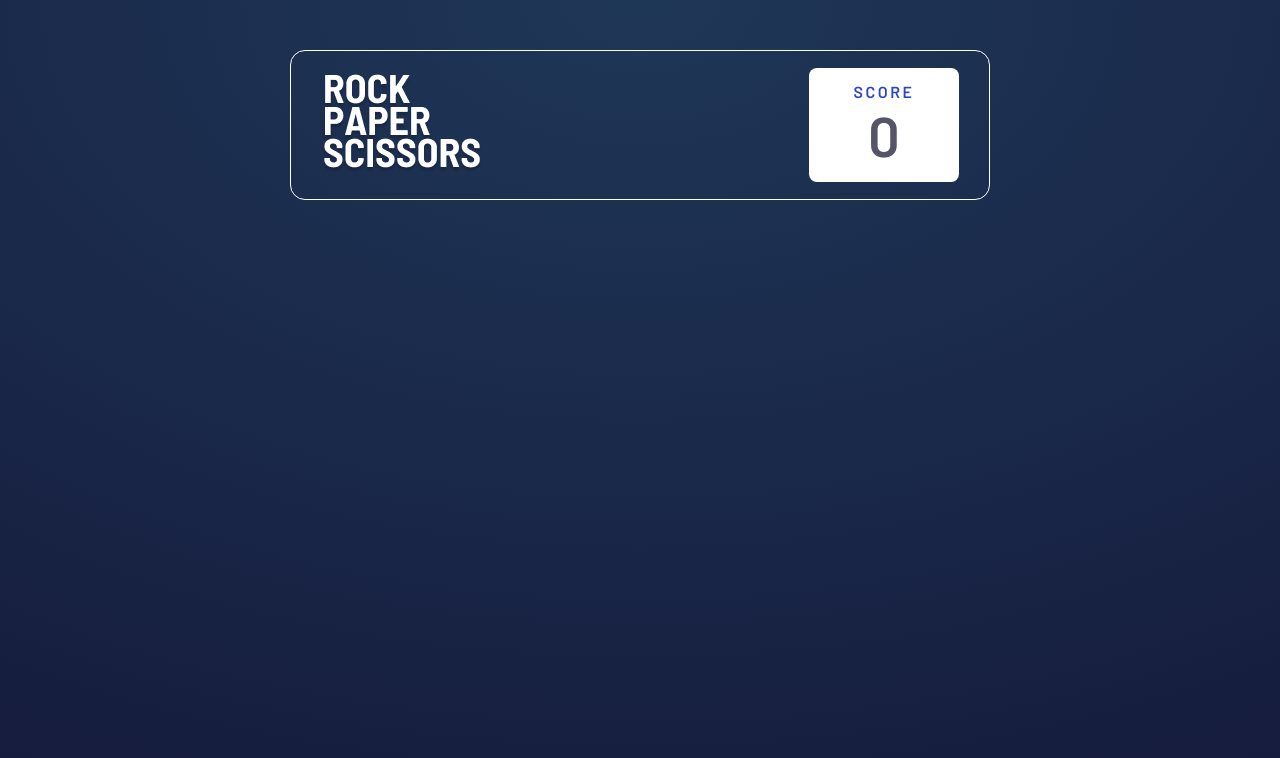
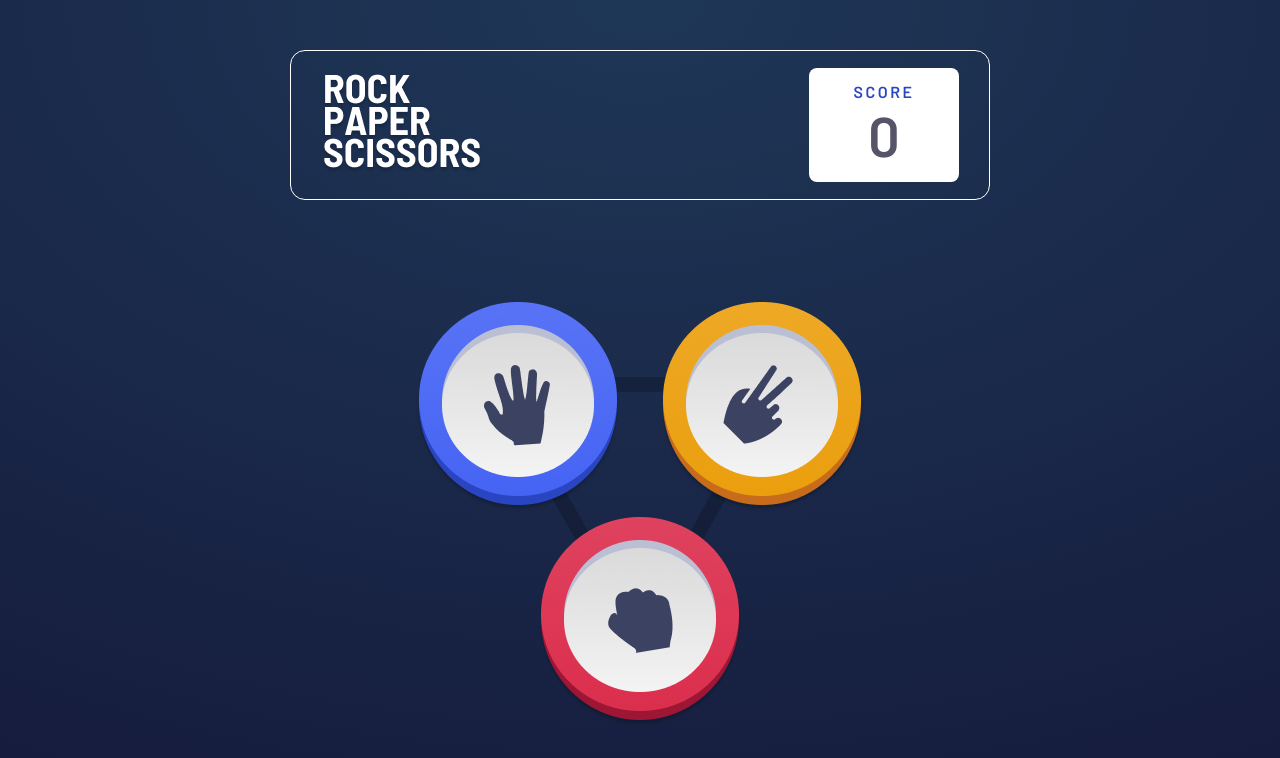
Before and after one commit to Saijeet7/Javascript-Learning, a website: page Paper Scissor Rock/index.html in a window 1280 px wide. Drawn offline with Linux system fonts and the light colour scheme.

Commit message:
added: Hand sign frontend

```diff
--- a/Paper Scissor Rock/index.html
+++ b/Paper Scissor Rock/index.html
@@ -29,7 +29,15 @@
         </div>
 
         <div class="psrGame__signs">
-            <div class="psrGame__paper"></div>
+            <figure class="hand psrGame__paper">
+                <img src="./assets/Paper.png" alt="Paper Image" />
+            </figure>
+            <figure class="hand psrGame__scissors">
+                <img src="./assets/Scissors.png" alt="Scissors Image" />
+            </figure>
+            <figure class="hand psrGame__rock">
+                <img src ="./assets/Rock.png" alt="Rock Image"/>
+            </figure>
         </div>
 
       </div>
--- a/Paper Scissor Rock/scss/style.scss
+++ b/Paper Scissor Rock/scss/style.scss
@@ -62,3 +62,32 @@ body {
   color: #565468;
   font-size: 56px;
 }
+
+.psrGame__signs {
+  width: 476px;
+  height: 430px;
+  display: flex;
+  flex-wrap: wrap;
+  justify-content: center;
+  align-items: center;
+  margin-top: 100px;
+  background: url(../assets/triangle.png) no-repeat center;
+}
+
+.psrGame__signs .hand{
+    cursor: pointer;
+}
+
+
+.psrGame__signs .hand:hover{
+    transform: translate3d(0px, -8px, 0px);
+    transition: all 0.25s;
+}
+
+.psrGame__paper{
+    margin-right: 20px;
+}
+
+.psrGame__scissors{
+    margin-left: 20px;
+}
```
Also changed, not shown: Paper Scissor Rock/css/style.css.
